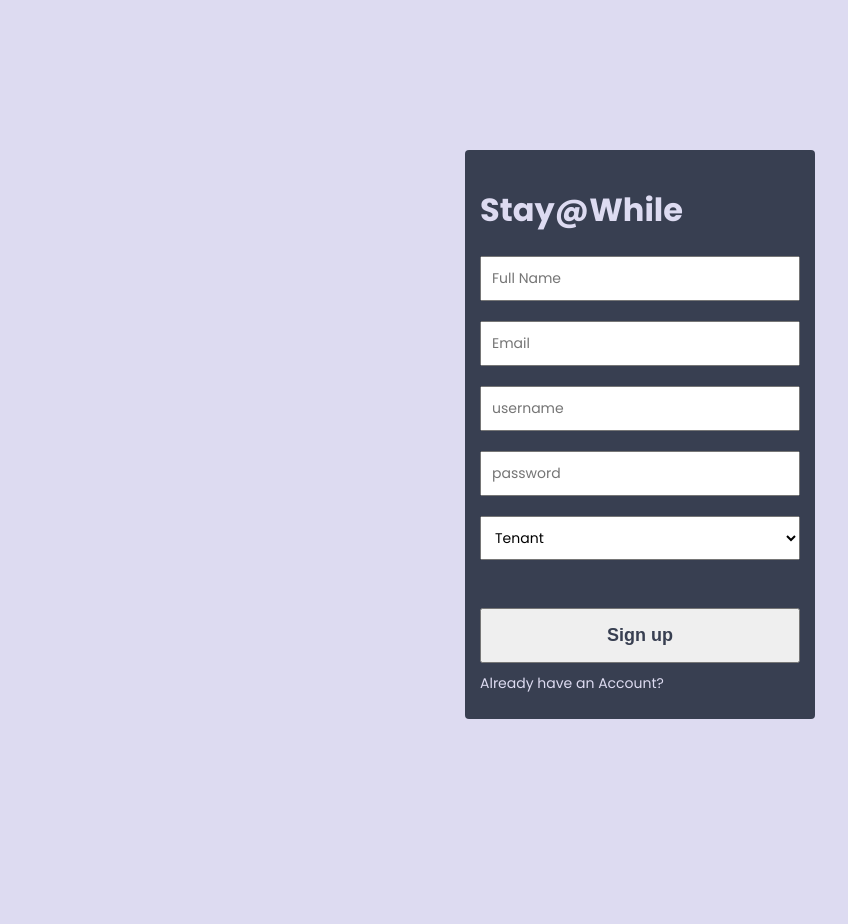
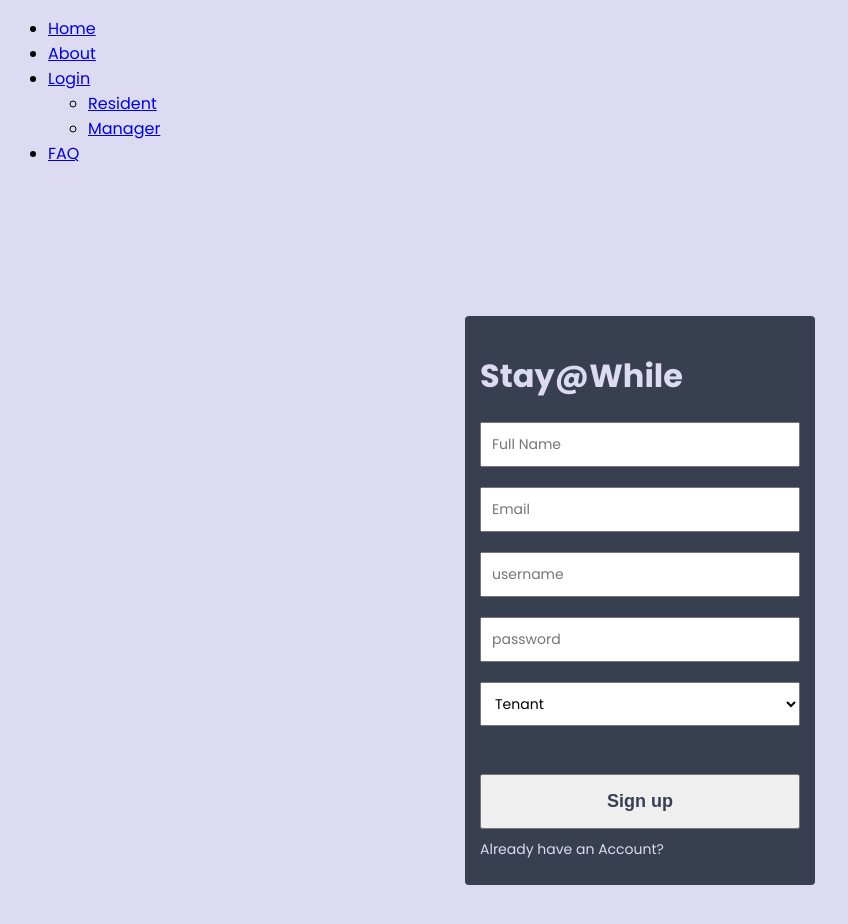
Before and after one commit to Stay-While/stayawhile, a plain HTML site: page pages/signup.html in a window 1280 px wide. Shown: the whole page, without its empty margins (0-848 px from the left). Before the commit the page ends 869 px from the top, so only its background shows below. Drawn offline with nearby package versions, Linux system fonts and the light colour scheme.

Commit message:
Update signup.html
The create free account still works

```diff
--- a/pages/signup.html
+++ b/pages/signup.html
@@ -10,6 +10,22 @@
     <title>Stay@While - Signup</title>
   </head>
   <body>
+    <div class="container">
+      <nav>
+      <ul class="bar">
+        <li><a href="index.html">Home</a></li>
+        <li><a href="about.html">About</a></li>
+        <li class="has-dropdown">
+          <a href="login.html">Login</a>
+          <ul class="dropdown">
+            <li><a href="#"class="active">Resident</a></li>
+            <li><a href="#"class="active">Manager</a></li>
+          </ul>
+        </li>
+        <li><a href="#">FAQ</a></li>
+      </ul>
+      </nav>
+    </div>
     <div>
       <form id="signup-form">
         <h1 id="form-title"href="../index.html"><a style="text-decoration: none;" id="form-title" href="../index.html">Stay@While</a></h1>
```
